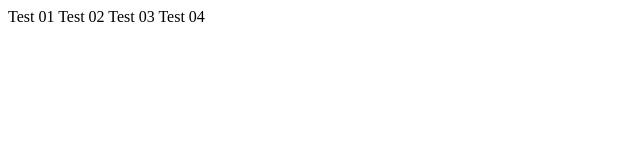
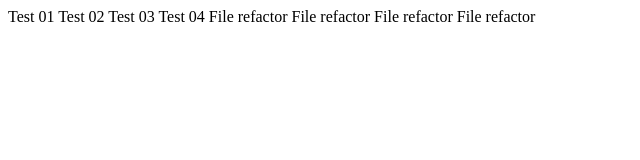
Before and after one commit to tuanlva20/testGitHub, a website: page NewDeveloperFile.html in a window 1280 px wide. Shown: the whole page, without its empty margins (0-640 px from the left). Drawn offline with Linux system fonts and the light colour scheme.

Commit message:
refactor code

```diff
--- a/NewDeveloperFile.html
+++ b/NewDeveloperFile.html
@@ -9,5 +9,9 @@ Test 01
 Test 02
 Test 03
 Test 04
+File refactor
+File refactor
+File refactor
+File refactor
 </body>
 </html>
```
